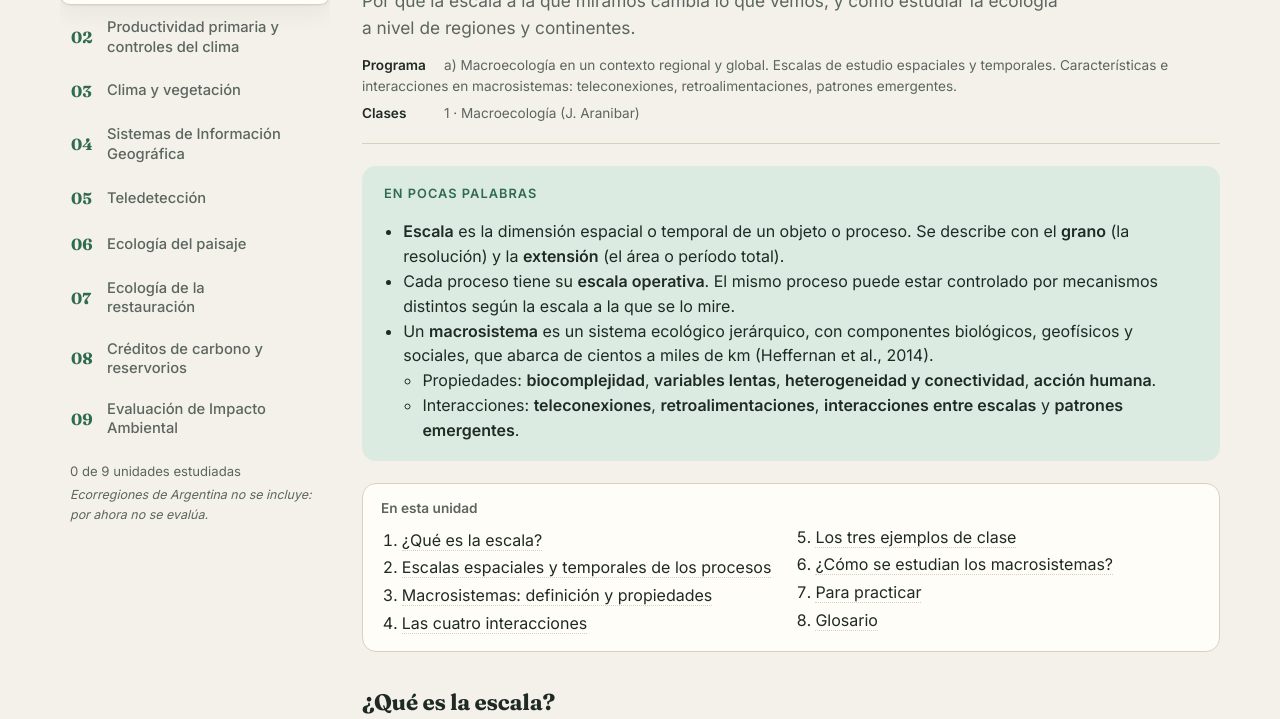
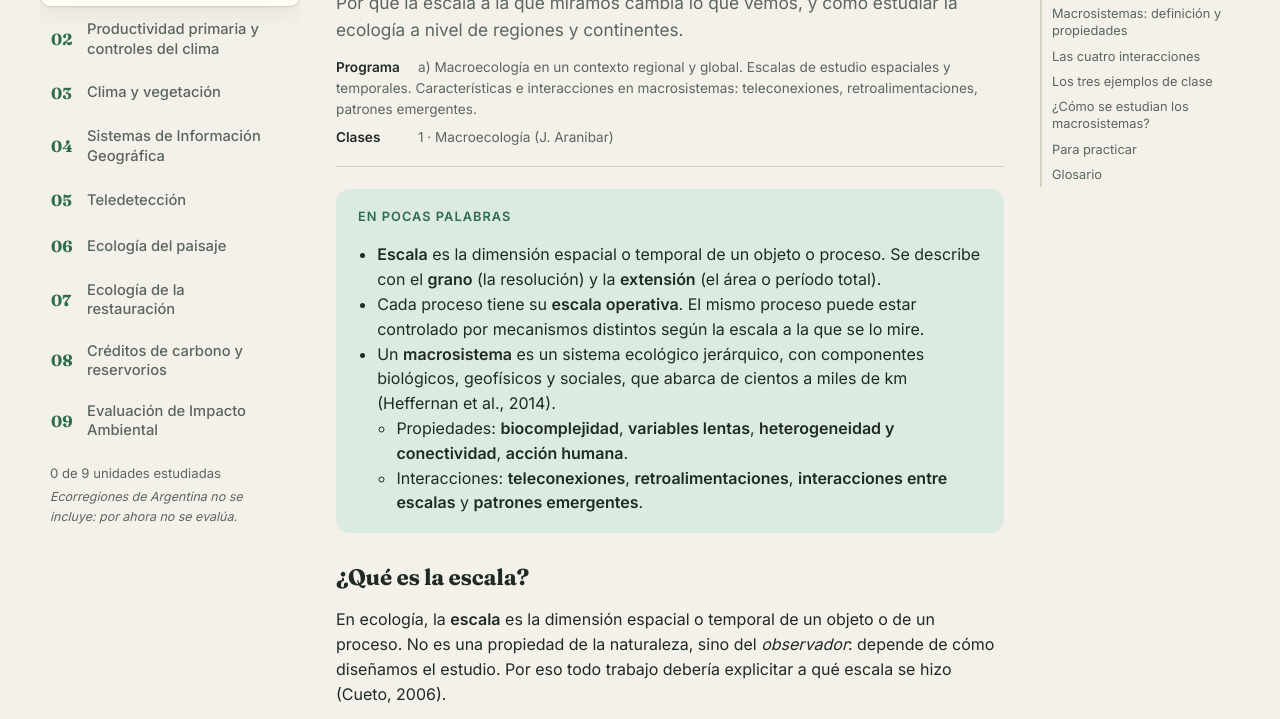
Before and after one commit to FCEN-cursado/ecologia-ambiental, a plain HTML site: page index.html in a window 1280 px wide. Shown: the part 200-919 px from the top of the page. Drawn offline with Linux system fonts and the light colour scheme.

Commit message:
indices y otros

```diff
--- a/contenido/01-escalas.js
+++ b/contenido/01-escalas.js
@@ -34,7 +34,7 @@
           <li><b>Escala cartográfica:</b> la escala de representación del mapa, es decir, la relación entre una distancia en el mapa y la distancia real (por ejemplo, 1:250.000).</li>
         </ul>
         <div class="ojo"><b>Ojo con “gran escala”.</b>
-          <p>En cartografía, una <em>escala grande</em> (1:5.000) muestra un área <em>chica</em> con mucho detalle, y una <em>escala chica</em> (1:1.000.000) muestra un área grande con poco detalle. Muchos ecólogos usan “gran escala” en el sentido contrario, como “gran extensión”. En el parcial conviene aclarar: “escala regional (gran extensión, grano grueso)”.</p>
+          <p>En cartografía, una <em>escala grande</em> (1:5.000) muestra un área <em>chica</em> con mucho detalle, y una <em>escala chica</em> (1:1.000.000) muestra un área grande con poco detalle. Muchos ecólogos usan “gran escala” en el sentido contrario, como “gran extensión”. Para evitar confusiones conviene aclarar: “escala regional (gran extensión, grano grueso)”.</p>
         </div>
         <h4>El mismo proceso, distintos controles</h4>
         <p>Un mismo proceso puede generar patrones diferentes a distintas escalas, porque a cada escala lo regulan mecanismos distintos (guía del TP 3):</p>
@@ -43,7 +43,7 @@
           <tr><td>Mineralización del mantillo</td><td>m²: tipo de dosel y microclima</td><td>km²: variaciones climáticas regionales (T y humedad)</td></tr>
           <tr><td>Evapotranspiración</td><td>cm²: presión de vapor y apertura de estomas</td><td>km²: radiación solar</td></tr>
         </table></div>
-        <p>Por eso una conclusión obtenida a una escala <b>no se puede extrapolar automáticamente</b> a otra. Cueto (2006) lo ilustra con la selección de hábitat en aves: el ave puede responder a la estructura de la vegetación en un parche (escala fina), pero a la cobertura de bosque en el paisaje (escala gruesa).</p>
+        <p>Por eso una conclusión obtenida a una escala <b>no se puede extrapolar automáticamente</b> a otra. Cueto (2006) lo ilustra con la selección de hábitat en aves: según la cobertura de bosque en el paisaje (escala gruesa) puede estar o no presente, pero dentro del bosque puede responder a la estructura de la vegetación en un parche (escala fina), </p>
         <figure class="fig"><img src="img/slides/mac_escalas.jpg" alt="Escalas espaciales a las que operan distintos procesos" loading="lazy"><figcaption>Escala cartográfica y escala operativa: sitio → paisaje → ecorregión → regional → subcontinental → continental → global. (Clase 1)</figcaption></figure>`,
     },
     {
@@ -59,7 +59,7 @@
           <tr><td>Deforestación</td><td>Días a años (es rápida)</td></tr>
           <tr><td>Reforestación o recuperación</td><td>Décadas (es lenta: la pérdida es mucho más rápida que la recuperación)</td></tr>
         </table></div>
-        <div class="parcial"><b>Pregunta del Parcial 2022</b>
+        <div class="ejemplo"><b>Ejercicio: escalas de distintos procesos</b>
           <p>“¿Qué es la escala y cómo se caracteriza? ¿A qué escalas temporal y espacial estudiaría los siguientes procesos?” Una respuesta modelo:</p>
           <div class="tabla-wrap"><table class="tabla">
             <tr><th>Proceso</th><th>Temporal</th><th>Espacial</th></tr>
@@ -142,7 +142,7 @@
       r: `<p>Es la dimensión espacial o temporal de un objeto o proceso. Se caracteriza por el <b>grano</b> (la resolución: el tamaño de la unidad mínima de muestreo o del píxel) y la <b>extensión</b> (el área o el período total). Hay que distinguir la escala del fenómeno, la de análisis y la cartográfica.</p>`,
     },
     {
-      p: "¿Cuáles son los cuatro tipos de interacciones en macroecosistemas? Explique cada una, elija una y describa un ejemplo. (Parcial 2022)",
+      p: "¿Cuáles son los cuatro tipos de interacciones en macroecosistemas? Explique cada una, elija una y describa un ejemplo.",
       r: `<p>(1) <b>Teleconexiones:</b> conectan regiones distantes por el flujo de organismos, materia, energía o información. (2) <b>Retroalimentaciones:</b> un componente amplifica (+) o atenúa (−) el efecto de otro. (3) <b>Interacciones entre escalas:</b> procesos a una escala modifican procesos a otra y generan dinámicas no lineales. (4) <b>Patrones emergentes:</b> la acumulación de procesos locales produce un patrón regional.</p>
           <p><i>Ejemplo (teleconexión):</i> la expansión agrícola en el centro de EE. UU. aumentó el alimento invernal de los gansos de las nieves. Sus poblaciones crecieron y degradaron los humedales donde se reproducen, en la bahía de Hudson, a miles de km.</p>`,
     },
--- a/contenido/02-productividad.js
+++ b/contenido/02-productividad.js
@@ -160,7 +160,7 @@
   ],
   practica: [
     {
-      p: "¿Cuáles son los principales controles del clima a escala global y local? Explique qué variables afectan y cómo. (Parcial 2022, 2 puntos)",
+      p: "¿Cuáles son los principales controles del clima a escala global y local? Explique qué variables afectan y cómo.",
       r: `<p><b>Escala global:</b></p>
         <ul>
           <li><b>Latitud</b> (el ángulo de incidencia de la radiación). Afecta la temperatura: es mayor en el ecuador y menor en los polos.</li>
--- a/contenido/03-clima-vegetacion.js
+++ b/contenido/03-clima-vegetacion.js
@@ -45,15 +45,15 @@
           <li><b>Forma de la precipitación:</b> nieve si la T está cerca o por debajo de 0 °C.</li>
           <li><b>Vegetación esperada:</b> se integra todo lo anterior y se lo vincula con un bioma (Whittaker, Holdridge).</li>
         </ol>
-        <div class="parcial"><b>Parcial 2022: unir climogramas con localidades</b>
-          <p>El parcial pedía unir tres climogramas con <b>San Rafael</b> (Mendoza), <b>General Pico</b> (La Pampa) y <b>Dolores</b> (Buenos Aires), que forman un transecto oeste-este a ≈ 35-36° S, y justificar el bioma esperado. El razonamiento:</p>
+        <div class="ejemplo"><b>Ejercicio: unir climogramas con localidades</b>
+          <p>Un ejercicio típico es unir tres climogramas con <b>San Rafael</b> (Mendoza), <b>General Pico</b> (La Pampa) y <b>Dolores</b> (Buenos Aires), que forman un transecto oeste-este a ≈ 35-36° S, y justificar el bioma esperado. El razonamiento:</p>
           <ul>
             <li>Como en el centro de Argentina la humedad viene del Atlántico, la <b>P aumenta hacia el este</b> y la <b>amplitud térmica disminuye</b> cerca del mar.</li>
             <li><b>San Rafael:</b> el climograma más seco, con ≈ 300-400 mm, lluvias de verano y casi todo el año con T por encima de P. Corresponde a un <b>desierto o arbustal templado</b>, el Monte con jarillas.</li>
             <li><b>General Pico:</b> intermedio, con ≈ 700-800 mm, lluvias concentradas en primavera-verano y un déficit corto. Corresponde a la transición entre pastizal y bosque abierto (Espinal o caldenal, y pampa semiárida).</li>
             <li><b>Dolores:</b> el más húmedo, con ≈ 900-1.000 mm repartidos todo el año y baja amplitud. Corresponde a un <b>pastizal templado o pradera</b>, la Pampa húmeda.</li>
           </ul>
-          <p>Los valores son aproximados: en el parcial hay que leerlos del gráfico. Lo importante es justificar con la P anual, su distribución, el período seco y la amplitud térmica.</p>
+          <p>Los valores son aproximados: en el ejercicio hay que leerlos del gráfico. Lo importante es justificar con la P anual, su distribución, el período seco y la amplitud térmica.</p>
         </div>`,
     },
     {
--- a/contenido/05-teledeteccion.js
+++ b/contenido/05-teledeteccion.js
@@ -190,7 +190,7 @@
             <li>Vincular la vegetación con la <b>dinámica de poblaciones animales</b> (herbívoros, migraciones), porque da información de la oferta de alimento a escalas grandes.</li>
           </ul>
         </div>
-        <div class="parcial"><b>Parcial 2022: NDVI en Sachayoj, Chaco Seco (1985-87 vs. 2021-22)</b>
+        <div class="ejemplo"><b>Ejercicio: NDVI en Sachayoj, Chaco Seco (1985-87 vs. 2021-22)</b>
           <p>En los mosaicos de NDVI se espera ver que el bosque continuo, con NDVI alto (blanco) y textura homogénea, fue reemplazado por <b>parches geométricos</b> (rectángulos) con NDVI bajo o variable: lotes agrícolas o pasturas desmontados, a veces con cortinas de bosque entre ellos. El patrón es de <b>fragmentación</b>: el bosque pasa de ser la matriz a quedar como remanentes. El proceso es el <b>avance de la frontera agropecuaria</b> (desmonte para soja y ganadería) en el Chaco Seco.</p>
         </div>`,
     },
@@ -223,7 +223,7 @@ Map.addLayer(ndvi);</pre>
   },
   practica: [
     {
-      p: "Defina el NDVI. ¿Cómo se calcula? ¿Cuál puede ser su utilidad para los estudios regionales de ecología? (Parcial 2022)",
+      p: "Defina el NDVI. ¿Cómo se calcula? ¿Cuál puede ser su utilidad para los estudios regionales de ecología?",
       r: `<p>Es el Índice de Vegetación de Diferencia Normalizada, un índice espectral que estima la cantidad y el vigor de la vegetación verde. Se calcula como <b>(NIR − Rojo)/(NIR + Rojo)</b> con las reflectividades de cada banda (en Landsat 8: (B5 − B4)/(B5 + B4)). Varía de −1 a 1. Se basa en que la clorofila absorbe el rojo y la estructura celular refleja el NIR.</p>
         <p><b>Utilidad:</b> mapear y monitorear cambios de cobertura (deforestación, expansión agrícola), seguir la fenología y su respuesta al clima, estimar la productividad primaria, detectar sequías, degradación o desertificación y evaluar la recuperación tras disturbios o restauración. Todo a escalas regionales y con series de tiempo largas (Landsat desde 1972).</p>`,
     },
--- a/contenido/06-paisaje.js
+++ b/contenido/06-paisaje.js
@@ -178,7 +178,7 @@
   },
   practica: [
     {
-      p: "Imagen de Google Earth de Zonda (San Juan): describa la composición y estructura del paisaje e identifique matriz, parches y corredores. ¿Qué procesos abióticos, bióticos y antrópicos explican el patrón del mosaico? (Parcial 2022)",
+      p: "Imagen de Google Earth de Zonda (San Juan): describa la composición y estructura del paisaje e identifique matriz, parches y corredores. ¿Qué procesos abióticos, bióticos y antrópicos explican el patrón del mosaico?",
       r: `<p><b>Composición y estructura:</b> es un valle árido de la Precordillera con un <b>oasis irrigado</b>. Hay un mosaico de fincas (viñedos, olivares) con formas geométricas, un área urbana y, alrededor, sierras con vegetación xerófila rala.</p>
         <ul>
           <li><b>Matriz:</b> depende de la extensión de la imagen. Si domina el entorno desértico, la matriz es el monte o desierto de sierras y pie de monte, y el oasis forma parches. Si la imagen está centrada en el valle cultivado, la matriz es el mosaico agrícola.</li>
--- a/contenido/07-restauracion.js
+++ b/contenido/07-restauracion.js
@@ -187,7 +187,7 @@
   ],
   practica: [
     {
-      p: "Ñacuñán: se propone ampliar la Reserva incorporando campos ganaderos vecinos y restaurar bosques de algarrobo en ellos. ¿Qué aspectos debería incluir el plan? (Parcial 2022)",
+      p: "Ñacuñán: se propone ampliar la Reserva incorporando campos ganaderos vecinos y restaurar bosques de algarrobo en ellos. ¿Qué aspectos debería incluir el plan?",
       r: `<p>Organizarlo con los <b>4 pasos</b>:</p>
         <ol>
           <li><b>Identificar y caracterizar los sitios.</b> Seleccionar y priorizar los campos con criterios físicos, ecológicos, sociales, legales y logísticos (por ejemplo, un SIG multicriterio que priorice cercanía a la reserva como fuente de semillas, menor degradación y acceso). Hacer la <b>línea de base</b>: cobertura y densidad de algarrobos y renovales, otras leñosas y pastos, suelo desnudo, erosión, costras biológicas, carga ganadera, historia de uso (tala, fuego) y actores sociales (puesteros, productores, guardaparques). El <b>ecosistema de referencia</b> es el bosque de algarrobo dentro de Ñacuñán, con cerca de 50 años de exclusión ganadera.</li>
--- a/estudio.js
+++ b/estudio.js
@@ -1,4 +1,4 @@
-// Sección "Estudiar": apuntes completos por unidad.
+// Sección "Apuntes": apuntes completos por unidad.
 // Las unidades se cargan desde contenido/*.js, que hacen window.UNIDADES.push({...}).
 //
 // Esquema de una unidad:
@@ -7,7 +7,7 @@
 //   resumen (HTML: "en pocas palabras"),
 //   secciones: [{ id, titulo, html }],
 //   tp?: { titulo, html },
-//   practica?: [{ p, r (HTML) }]   ← preguntas de guía / parcial con respuesta modelo
+//   practica?: [{ p, r (HTML) }]   ← preguntas de repaso con respuesta modelo
 //   glosario?: [[término, definición]],
 //   biblio?: [texto]
 
@@ -64,7 +64,9 @@ window.Estudio = (() => {
           <p class="nota-indice">Ecorregiones de Argentina no se incluye: por ahora no se evalúa.</p>
         </aside>
         <article class="apunte" id="est-apunte"></article>
+        <aside class="toc toc-lateral" id="est-toc" aria-label="Índice de la unidad"></aside>
       </div>`;
+    fijarAltoCabecera();
 
     $("#est-buscar", cont).addEventListener("input", (e) => {
       busqueda = e.target.value;
@@ -123,6 +125,12 @@ window.Estudio = (() => {
       u.glosario?.length ? ["glosario", "Glosario"] : null,
     ].filter(Boolean);
 
+    const navToc = `
+        <p>Índice unidad ${u.num}</p>
+        <ol>${toc.map(([id, t]) => `<li><a href="#${id}" data-ancla="${id}">${t}</a></li>`).join("")}</ol>`;
+    const lateral = $("#est-toc", cont);
+    lateral.innerHTML = navToc;
+
     ap.innerHTML = `
       <header class="ap-cabecera">
         <p class="ap-num">Unidad ${u.num}</p>
@@ -139,10 +147,7 @@ window.Estudio = (() => {
         ${u.resumen}
       </section>
 
-      <nav class="toc" aria-label="Contenido de la unidad">
-        <p>En esta unidad</p>
-        <ol>${toc.map(([id, t]) => `<li><a href="#${id}" data-ancla="${id}">${t}</a></li>`).join("")}</ol>
-      </nav>
+      <nav class="toc toc-inline" aria-label="Índice de la unidad">${navToc}</nav>
 
       ${u.secciones.map((s) => `
         <section class="ap-seccion" id="${s.id}">
@@ -191,10 +196,11 @@ window.Estudio = (() => {
         </div>
       </footer>`;
 
-    ap.querySelectorAll("[data-ancla]").forEach((a) => a.addEventListener("click", (e) => {
+    [ap, lateral].forEach((raiz) => raiz.querySelectorAll("[data-ancla]").forEach((a) => a.addEventListener("click", (e) => {
       e.preventDefault();
       document.getElementById(a.dataset.ancla)?.scrollIntoView({ behavior: "smooth", block: "start" });
-    }));
+    })));
+    seguirSeccion(ap, lateral);
     ap.querySelectorAll("[data-ir]").forEach((b) => b.addEventListener("click", () => irA(cont, b.dataset.ir)));
     ap.querySelectorAll("[data-unidad]").forEach((a) => a.addEventListener("click", (e) => {
       e.preventDefault();
@@ -213,6 +219,31 @@ window.Estudio = (() => {
     });
 
     resaltar(cont);
+  }
+
+  // la cabecera queda fija: su alto define el "top" de los índices y el margen de los anclajes
+  let obsCabecera;
+  function fijarAltoCabecera() {
+    const top = document.querySelector("header.top");
+    if (!top || obsCabecera) return;
+    const fijar = () => document.documentElement.style.setProperty("--alto-top", top.offsetHeight + "px");
+    fijar();
+    obsCabecera = new ResizeObserver(fijar);
+    obsCabecera.observe(top);
+  }
+
+  // marca en el índice lateral la sección que se está leyendo
+  let obsSecciones;
+  function seguirSeccion(ap, lateral) {
+    obsSecciones?.disconnect();
+    const enlaces = Object.fromEntries([...lateral.querySelectorAll("[data-ancla]")].map((a) => [a.dataset.ancla, a]));
+    const visibles = new Set();
+    obsSecciones = new IntersectionObserver((entradas) => {
+      for (const e of entradas) e.isIntersecting ? visibles.add(e.target.id) : visibles.delete(e.target.id);
+      const actual = Object.keys(enlaces).find((id) => visibles.has(id));
+      if (actual) Object.entries(enlaces).forEach(([id, a]) => a.classList.toggle("activo", id === actual));
+    }, { rootMargin: "-30% 0px -60% 0px" });
+    ap.querySelectorAll(".ap-seccion[id]").forEach((sec) => obsSecciones.observe(sec));
   }
 
   // resalta coincidencias de búsqueda dentro del apunte
--- a/style.css
+++ b/style.css
@@ -217,13 +217,30 @@ body.modo-estudio #filtro-tema,
 body.modo-estudio #btn-mezclar,
 body.modo-estudio #btn-reset { display: none; }
 body.modo-estudio .top,
-body.modo-estudio main { max-width: 1240px; }
+body.modo-estudio main { max-width: 1380px; }
 
-.estudio { display: grid; grid-template-columns: 270px minmax(0, 1fr); gap: 32px; align-items: start; }
+/* cabecera fija: el fondo se extiende a todo el ancho con box-shadow + clip-path */
+body.modo-estudio .top {
+  position: sticky; top: 0; z-index: 20; background: var(--bg);
+  padding-top: 12px; padding-bottom: 10px;
+  box-shadow: 0 0 0 100vmax var(--bg), 0 1px 0 100vmax var(--line);
+  clip-path: inset(0 -100vmax -1px);
+}
+@media (max-width: 600px) { body.modo-estudio .top .sub { display: none; } }
+:root { --alto-top: 72px; }
+
+.estudio {
+  display: grid; grid-template-columns: 260px minmax(0, 1fr) 200px; gap: 36px; align-items: start;
+  padding-top: 12px;
+}
+@media (max-width: 1180px) { .estudio { grid-template-columns: 260px minmax(0, 1fr); gap: 32px; } }
 @media (max-width: 900px) { .estudio { grid-template-columns: 1fr; gap: 16px; } }
 
-/* índice lateral */
-.indice { position: sticky; top: 16px; max-height: calc(100vh - 32px); overflow: auto; padding-bottom: 8px; }
+/* índices laterales (unidades a la izquierda, secciones a la derecha) */
+.indice, .toc-lateral {
+  position: sticky; top: calc(var(--alto-top) + 16px);
+  max-height: calc(100vh - var(--alto-top) - 32px); overflow: auto; padding-bottom: 8px;
+}
 @media (max-width: 900px) { .indice { position: static; max-height: none; overflow: visible; } }
 .buscar { display: flex; align-items: center; gap: 8px; background: var(--surface); border: 1px solid var(--line); border-radius: 10px; padding: 0 10px; margin-bottom: 12px; }
 .buscar span { color: var(--ink-soft); font-size: 1.1rem; }
@@ -265,14 +282,29 @@ body.modo-estudio main { max-width: 1240px; }
 .resumen p:last-child, .resumen ul:last-child { margin-bottom: 0; }
 .resumen ul { padding-left: 1.2em; }
 
-.toc { border: 1px solid var(--line); border-radius: var(--radius); padding: 14px 18px; margin-bottom: 28px; background: var(--surface); }
-.toc p { margin: 0 0 6px; font-weight: 600; font-size: .85rem; color: var(--ink-soft); }
-.toc ol { margin: 0; padding-left: 1.3em; columns: 2 220px; column-gap: 28px; }
-.toc li { margin: 3px 0; break-inside: avoid; }
-.toc a { color: var(--ink); text-decoration: none; border-bottom: 1px dotted var(--line); }
-.toc a:hover { color: var(--accent); border-color: var(--accent); }
+/* índice de la unidad: lateral derecho en pantallas anchas, recuadro dentro del apunte en las demás */
+.toc p { margin: 0 0 6px; font-weight: 600; font-size: .72rem; letter-spacing: .08em; text-transform: uppercase; color: var(--ink-soft); }
+.toc ol { margin: 0; padding: 0; list-style: none; }
+.toc a { color: var(--ink-soft); text-decoration: none; }
+.toc a:hover { color: var(--accent); }
 
-.ap-seccion { margin: 0 0 36px; scroll-margin-top: 16px; }
+.toc-lateral { font-size: .8rem; line-height: 1.35; padding-top: 4px; }
+.toc-lateral li { margin: 0; }
+.toc-lateral a { display: block; padding: 4px 0 4px 10px; border-left: 2px solid var(--line); }
+.toc-lateral a.activo { color: var(--accent); border-left-color: var(--accent); font-weight: 500; }
+.toc-inline { display: none; }
+
+@media (max-width: 1180px) {
+  .toc-lateral { display: none; }
+  .toc-inline {
+    display: block; border: 1px solid var(--line); border-radius: var(--radius); padding: 12px 16px;
+    margin-bottom: 28px; font-size: .85rem;
+  }
+  .toc-inline ol { columns: 2 200px; column-gap: 28px; }
+  .toc-inline li { margin: 3px 0; break-inside: avoid; }
+}
+
+.ap-seccion { margin: 0 0 36px; scroll-margin-top: calc(var(--alto-top) + 16px); }
 .ap-seccion > h3 {
   font-family: "Fraunces", Georgia, serif; font-size: 1.4rem; line-height: 1.25; margin: 0 0 12px;
   padding-top: 8px; letter-spacing: -.01em;
```
Also changed, not shown: index.html (+2 -2 lines).
